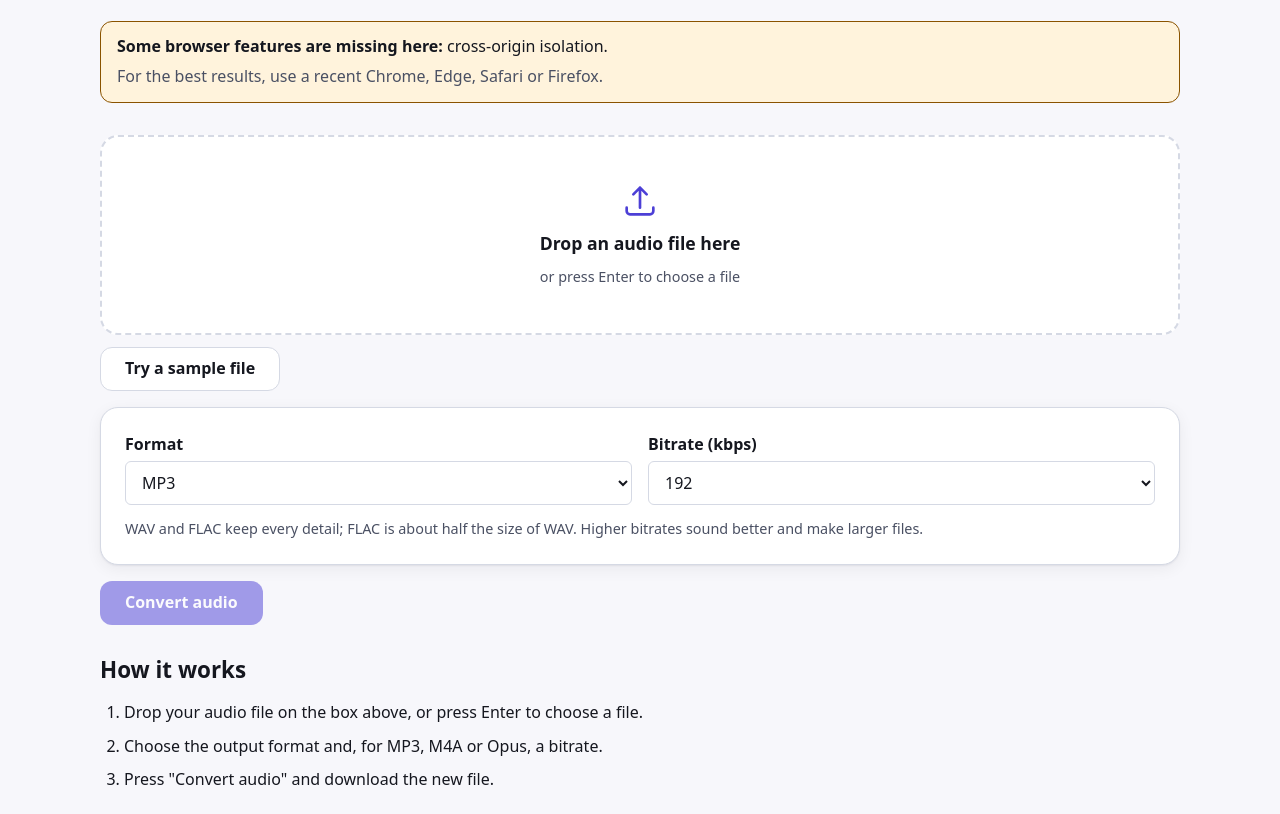
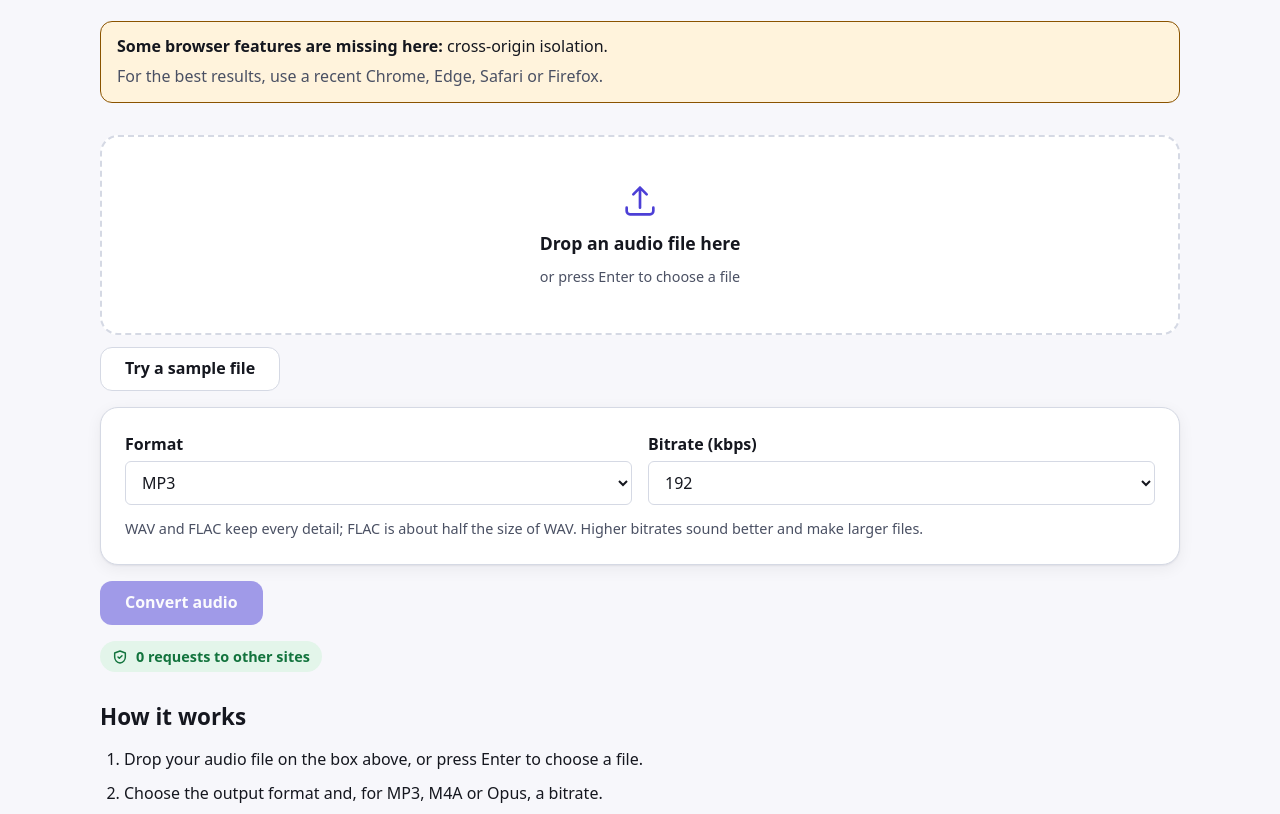
Before and after one commit to EnthusiastiCoder/framelab, an Astro site: page /audio-converter in a window 1280 px wide. Shown: the part 187-1001 px from the top of the page. Built offline with nearby package versions, Linux system fonts and the light colour scheme; Astro itself is replaced by a stand-in of ours.

Commit message:
feat: network proof badge under the tool on every tool page

```diff
--- a/src/layouts/ToolPage.astro
+++ b/src/layouts/ToolPage.astro
@@ -1,6 +1,7 @@
 ---
 // Tool landing page: heading and promise, the tool island above the fold (slot), then how-to, FAQ and related tools.
 import Base from './Base.astro';
+import NetworkProof from '../components/NetworkProof.astro';
 import { toolBySlug } from '../lib/tools';
 import { breadcrumbs, canonicalUrl, faqPage, howTo as howToLd, softwareApplication } from '../lib/seo';
 
@@ -30,13 +31,14 @@ const jsonLd = [
 ];
 ---
 
-<Base title={title} description={description} jsonLd={jsonLd} ogImage={`/og/${slug}.png`}>
-  <div class="container tool-page">
+<Base title={title} description={description} jsonLd={jsonLd} ogImage={`/og/${slug}.png`} proofInFooter={false}>
+  <div class="container tool-page" data-tool-page>
     <header class="intro">
       <h1>{h1}</h1>
       <p class="promise">{promise}</p>
     </header>
     <slot />
+    <div class="proof-row"><NetworkProof /></div>
     <section aria-labelledby="how">
       <h2 id="how">How it works</h2>
       <ol class="steps">{howTo.map((step) => <li>{step}</li>)}</ol>
@@ -84,6 +86,9 @@ const jsonLd = [
     color: var(--text-muted);
     max-width: 60ch;
   }
+  .proof-row {
+    margin-top: var(--space-4);
+  }
   .steps {
     padding-left: var(--space-5);
   }
```
